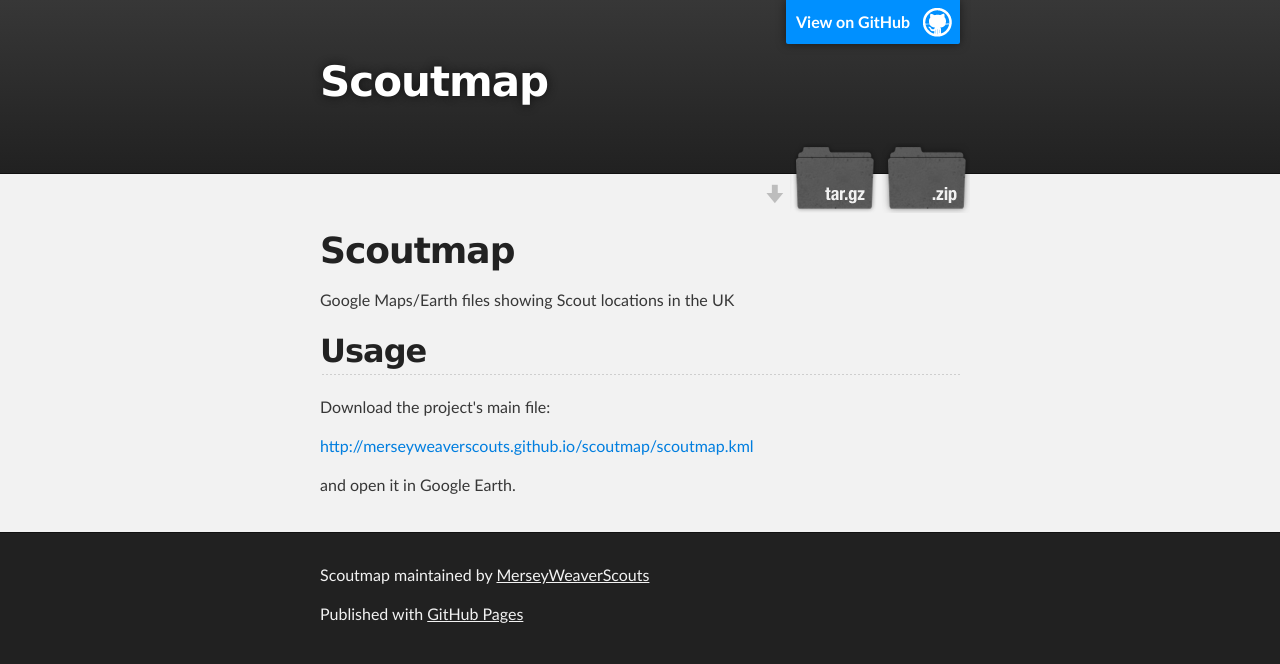
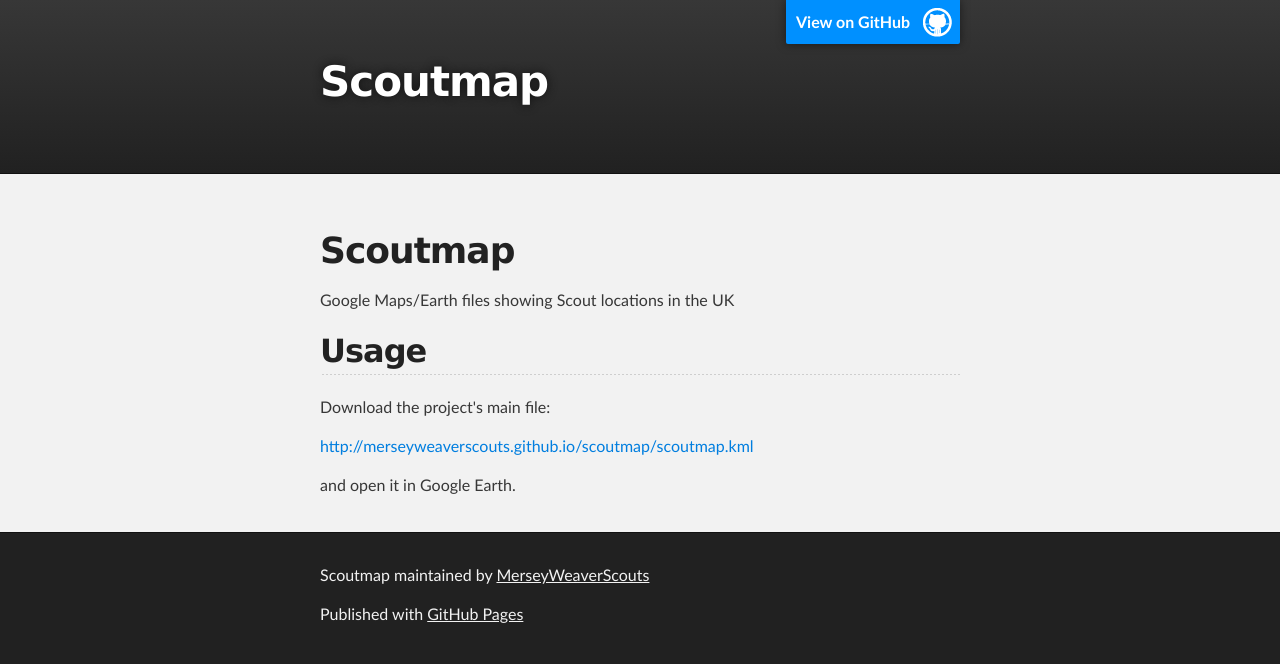
Before and after one commit to MerseyWeaverScouts/scoutmap, a plain HTML site: page index.html in a window 1280 px wide. Drawn offline with Linux system fonts and the light colour scheme.

Commit message:
Removes download links

```diff
--- a/index.html
+++ b/index.html
@@ -21,10 +21,7 @@
           <h1 id="project_title">Scoutmap</h1>
           <h2 id="project_tagline"></h2>
 
-            <section id="downloads">
-              <a class="zip_download_link" href="https://github.com/MerseyWeaverScouts/scoutmap/zipball/master">Download this project as a .zip file</a>
-              <a class="tar_download_link" href="https://github.com/MerseyWeaverScouts/scoutmap/tarball/master">Download this project as a tar.gz file</a>
-            </section>
+
         </header>
     </div>
 
```
